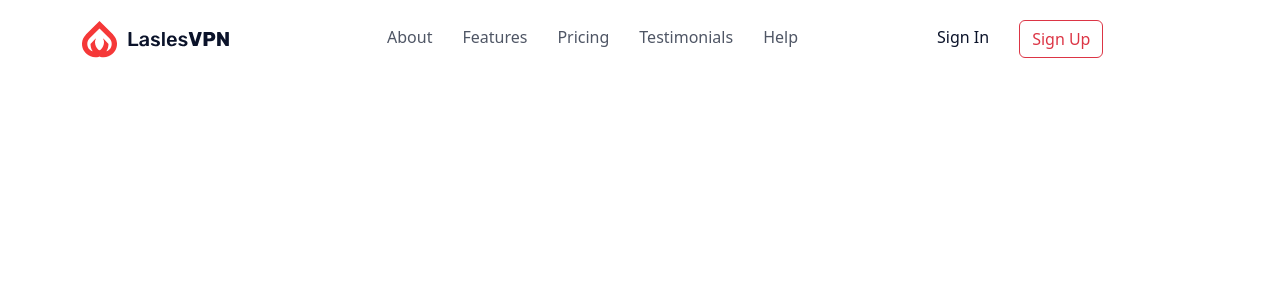
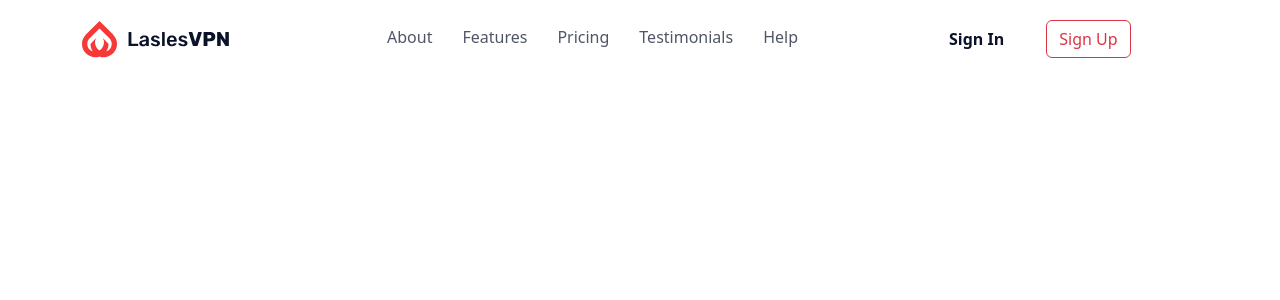
Before and after one commit to kavya146/lasles, a React (Create React App) app: page / in a window 1280 px wide. Shown: the top 300 px of the page. Built offline with nearby package versions, Linux system fonts and the light colour scheme.

Commit message:
stable header changes

```diff
--- a/src/App.css
+++ b/src/App.css
@@ -4,4 +4,6 @@
         display: none !important;
     }
 
+
+
 }
--- a/src/components/header/Header.js
+++ b/src/components/header/Header.js
@@ -33,9 +33,9 @@ const Header = () => {
             </Col>
 
             <Col lg={3} className="lasles-sign-btn">
-              <a className="sign-in-btn" href="#signin">
+              <Button variant="light" className="sign-in-btn" href="#signin">
                 Sign In
-              </a>
+              </Button>
               <Button variant="outline-danger">Sign Up</Button>
             </Col>
           </Row>
--- a/src/components/header/header.css
+++ b/src/components/header/header.css
@@ -13,7 +13,10 @@
 }
 .sign-in-btn{
     color: #0b132a;
-    margin-right: 30px
+    border: none;
+    margin-right: 30px;
+    background-color: white;
+    font-weight: 600;
 }
 .lasles-horizontalnav{
     display: flex;
```
